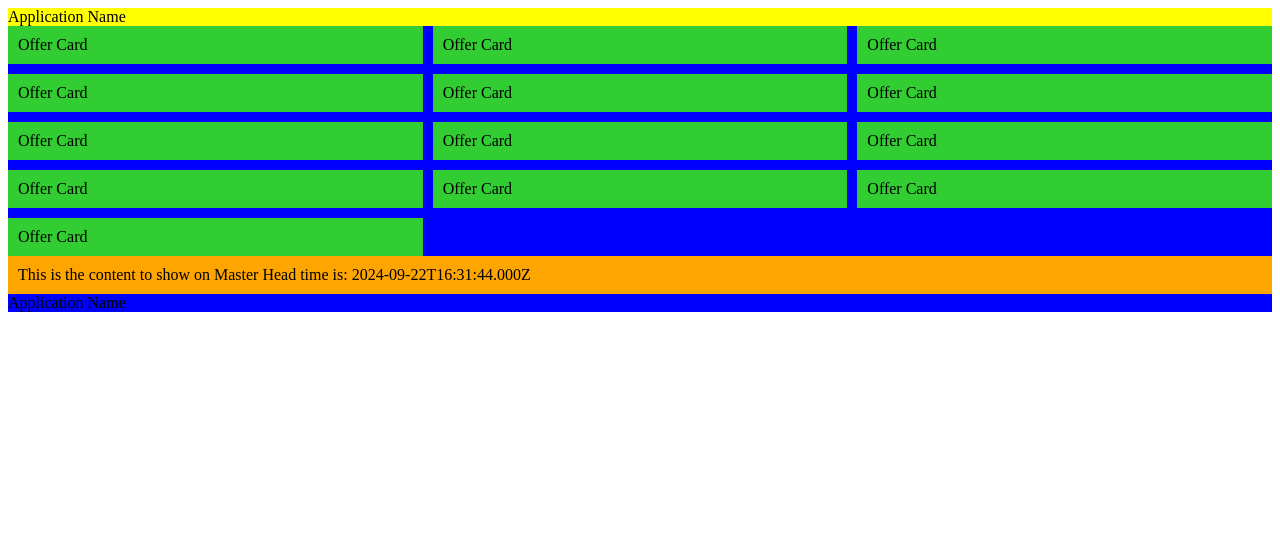
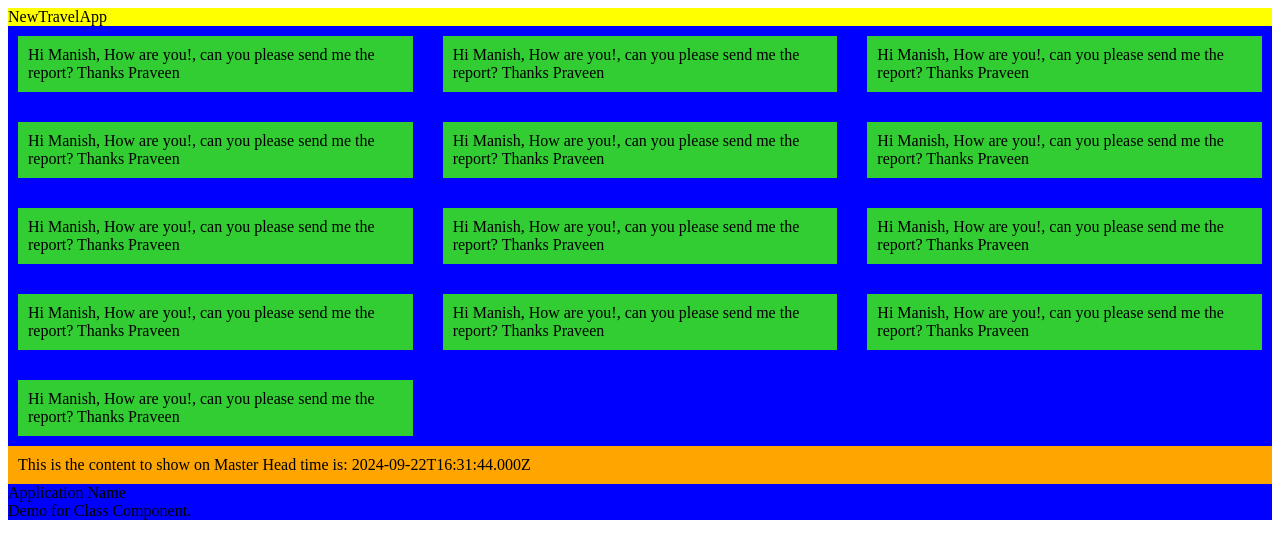
Before and after one commit to frontenddevtrainer/my-react-app-21-sep, a React (Vite) app: page / in a window 1280 px wide. Shown: the top 558 px of the page. Built offline with nearby package versions, Linux system fonts and the light colour scheme.

Commit message:
Intro to Props.

```diff
--- a/src/App.jsx
+++ b/src/App.jsx
@@ -2,13 +2,15 @@ import React from "react";
 import Header from "./components/header/header.component";
 import MasterHead from "./components/master-head/master-head.component";
 import OfferCardGroup from "./components/offer-card/offer-card-group.component";
+import ClassDemo from "./components/class-demo/class-demo.component";
 
 function Application() {
   return (
     <div style={{ backgroundColor: "blue", minHeight: "100px" }}>
-      <Header />
+      <Header name="NewTravelApp" />
       <OfferCardGroup />
       <MasterHead />
+      <ClassDemo />
     </div>
   );
 }
--- /dev/null
+++ b/src/components/class-demo/class-demo.component.jsx
@@ -0,0 +1,23 @@
+import React from "react";
+
+// ClassDemo is component name
+class ClassDemo extends React.Component {
+
+    // componentDidMount
+
+    // componentWillUnmount
+
+    // setState
+
+    // constructor
+
+    render(){
+
+        // this
+        return <div>
+            Demo for Class Component.
+        </div>
+    }
+}
+
+export default ClassDemo;
--- a/src/components/header/header.component.jsx
+++ b/src/components/header/header.component.jsx
@@ -1,7 +1,8 @@
 import React from "react";
 
-const Header = () => {
-  return <div style={{ backgroundColor: "yellow" }}>Application Name</div>;
+const Header = (props) => {
+  const applicationName = props.name;
+  return <div style={{ backgroundColor: "yellow" }}>{applicationName}</div>;
 };
 
 export default Header;
--- a/src/components/offer-card/offer-card.component.jsx
+++ b/src/components/offer-card/offer-card.component.jsx
@@ -1,11 +1,26 @@
 import React from "react";
 
+const commonStyles = {
+  padding: "10px",
+  margin: "10px",
+};
+
+const style = {
+  ...commonStyles,
+  backgroundColor: "limegreen",
+};
+
+const sender = "Praveen";
+const reciever = "Manish";
+
+const mail = `Hi ${reciever}, How are you!,
+can you please send me the report?
+Thanks
+${sender}
+`
+
 const OfferCard = () => {
-  return (
-    <div style={{ backgroundColor: "limegreen", padding: "10px" }}>
-      Offer Card
-    </div>
-  );
+  return <div style={style}>{mail}</div>;
 };
 
 export default OfferCard;
```
